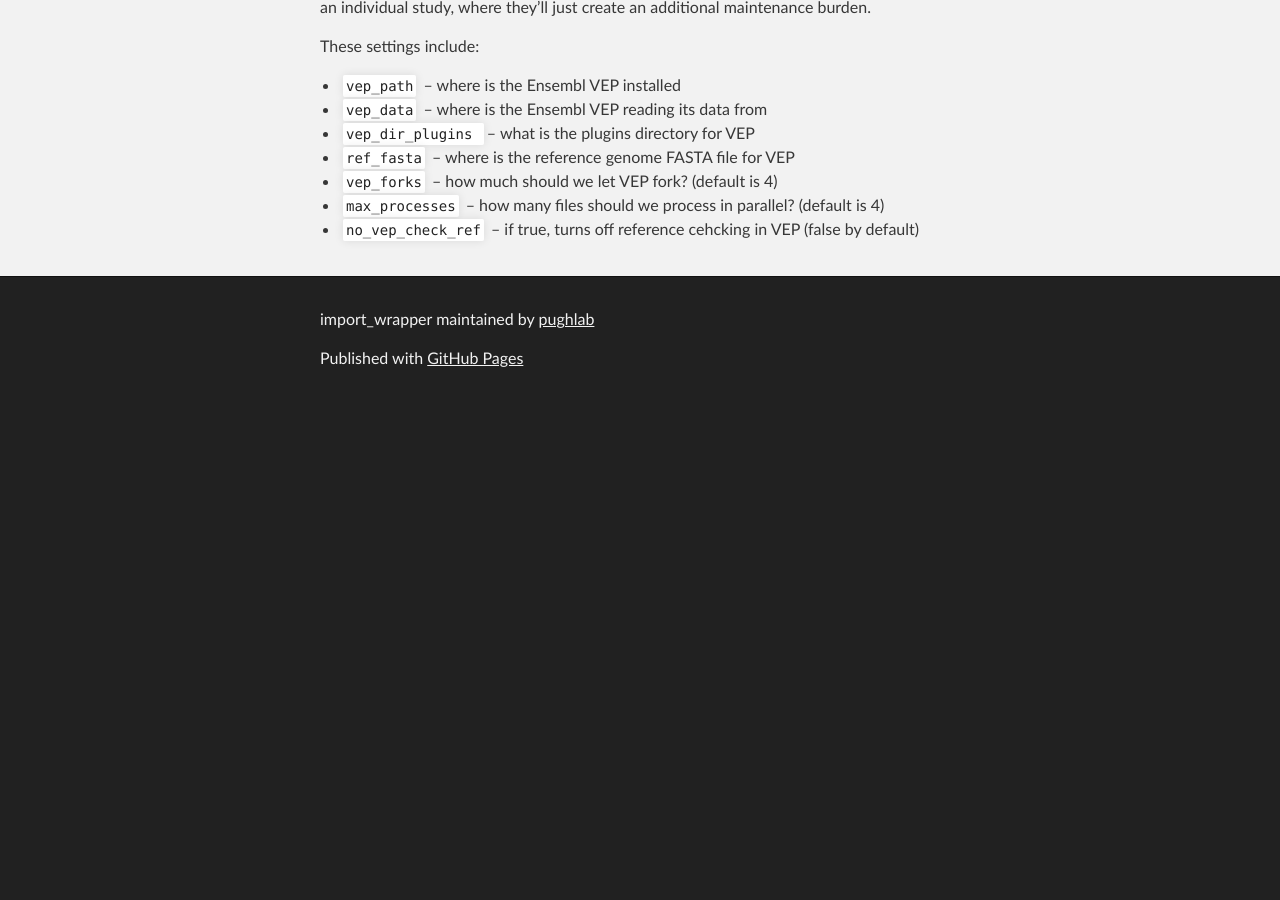
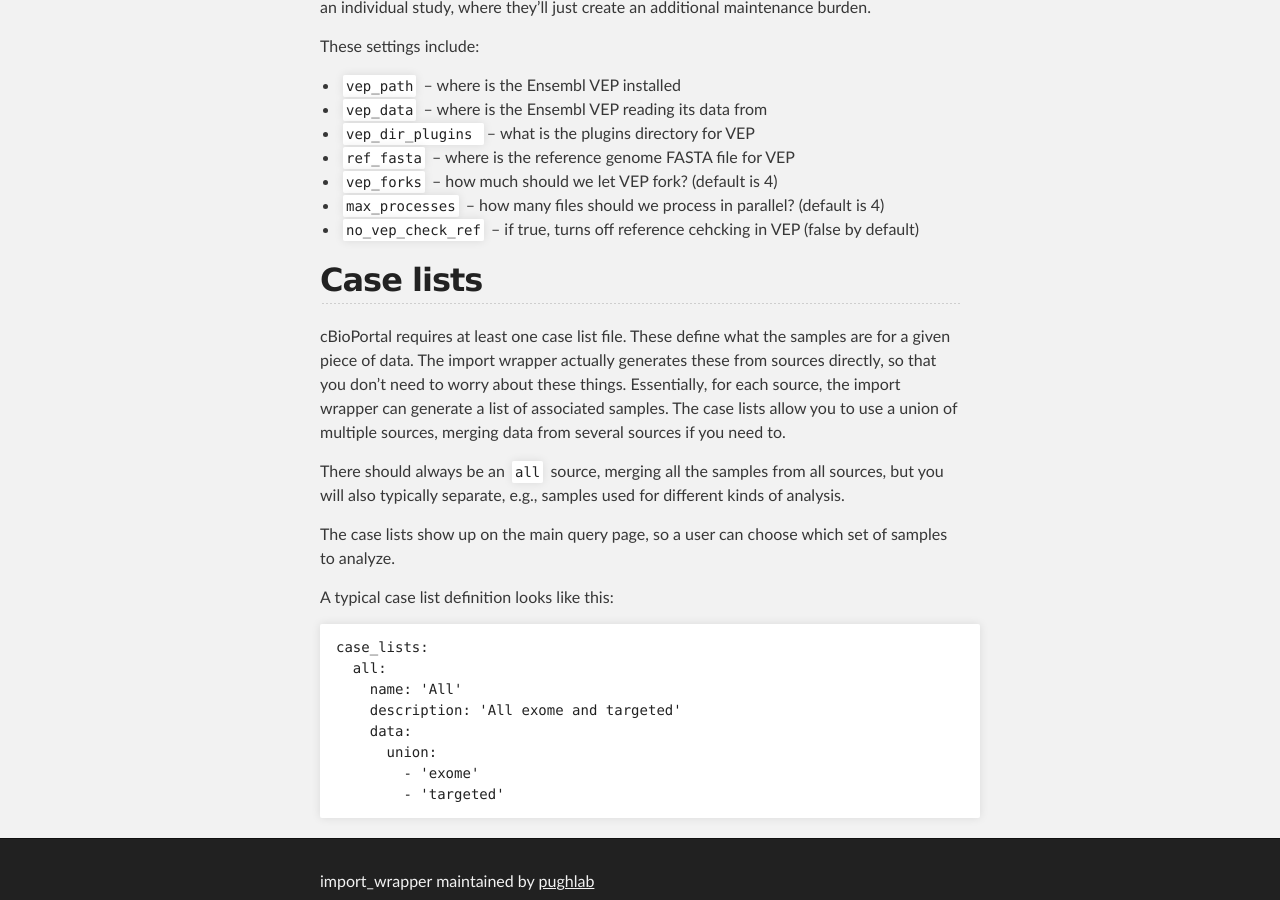
Before and after one commit to pughlab/import_wrapper, a Jekyll site: the page built from pages/configuration.md, in a window 1280 px wide and 900 px high, scrolled down 1889 px. Built offline with Jekyll 4.4.1, drawn with Linux system fonts in a browser that asks for light colours; before the commit the page ends 2294 px from its top, so only the background shows below that.

Commit message:
Added documentation on case list generation

````diff
--- a/pages/configuration.md
+++ b/pages/configuration.md
@@ -68,3 +68,33 @@ These settings include:
  * `vep_forks` -- how much should we let VEP fork? (default is 4)
  * `max_processes` -- how many files should we process in parallel? (default is 4)
  * `no_vep_check_ref` -- if true, turns off reference cehcking in VEP (false by default)
+
+
+## Case lists
+
+cBioPortal requires at least one case list file. These define what the samples are
+for a given piece of data. The import wrapper actually generates these from sources
+directly, so that you don't need to worry about these things. Essentially, for each
+source, the import wrapper can generate a list of associated samples. The case lists
+allow you to use a union of multiple sources, merging data from several sources if
+you need to.
+
+There should always be an `all` source, merging all the samples from all
+sources, but you will also typically separate, e.g., samples used for different
+kinds of analysis.
+
+The case lists show up on the main query page, so a user can choose which set
+of samples to analyze.
+
+A typical case list definition looks like this:
+
+```yaml
+case_lists:
+  all:
+    name: 'All'
+    description: 'All exome and targeted'
+    data:
+      union:
+        - 'exome'
+        - 'targeted'
+```
````
